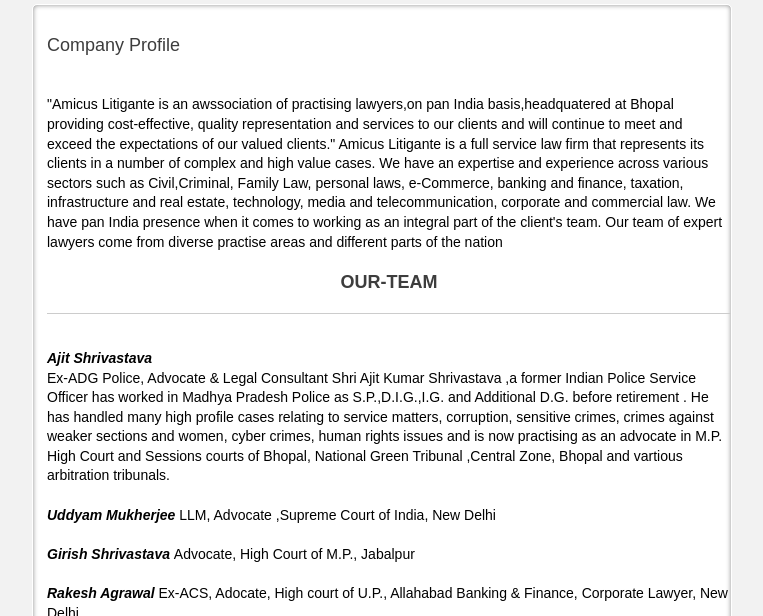
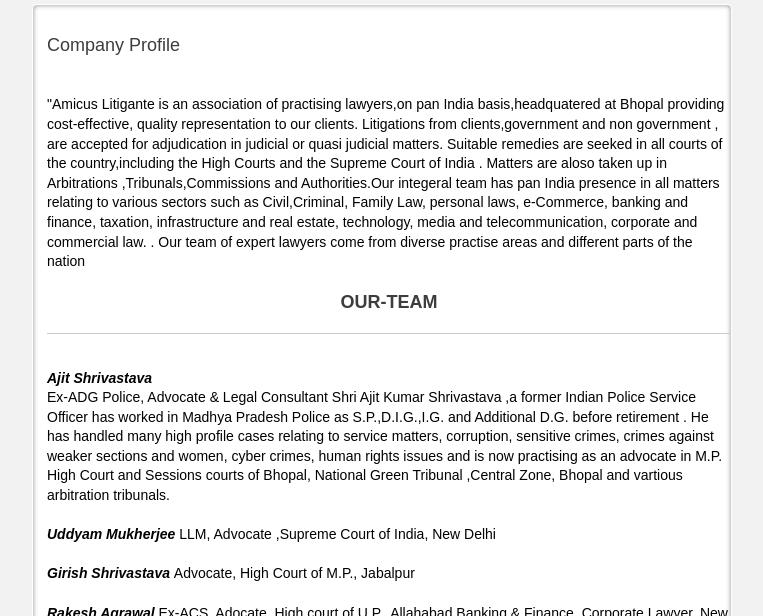
Before and after one commit to amicuslitigante/amicuslitigante.github.io, a plain HTML site: page about.html in a window 1280 px wide. Shown: the part 184-800 px from the top of the page, without its empty margins (258-1021 px from the left). Drawn offline with Linux system fonts and the light colour scheme.

Commit message:
Update about.html

```diff
--- a/about.html
+++ b/about.html
@@ -33,10 +33,11 @@
     <article class="hero clearfix">
 
 	    <h1>  Company Profile  </h1> <br/>
-
-"Amicus Litigante is an awssociation of practising lawyers,on pan India basis,headquatered at Bhopal providing  cost-effective, quality representation and services to our clients and will continue to meet and exceed the expectations of our valued clients."
-Amicus Litigante  is a full service law firm that represents its clients in a number of complex and high value cases. We have an expertise and experience across various sectors such  as Civil,Criminal, Family Law, personal laws, e-Commerce, banking and finance, taxation, infrastructure and real estate, technology, media and telecommunication, corporate and commercial law.
-We  have pan India presence  when it comes to working as an integral part of the client's team. Our team of expert lawyers come from diverse practise areas and different parts of the nation
+ "Amicus Litigante is an association of practising lawyers,on pan India basis,headquatered at Bhopal providing  cost-effective, quality representation  to our clients.
+	    Litigations from clients,government and non government , are accepted for adjudication in judicial or quasi judicial matters.
+	    Suitable remedies are seeked in all courts of the country,including the High Courts and the Supreme Court of India .
+	    Matters are aloso taken up in Arbitrations ,Tribunals,Commissions and Authorities.Our integeral team has pan India presence in all matters relating to  various sectors such  as Civil,Criminal, Family Law, personal laws, e-Commerce, banking and finance, taxation, infrastructure and real estate, technology, media and telecommunication, corporate and commercial law.
+. Our team of expert lawyers come from diverse practise areas and different parts of the nation
 <br/>
 
     	<center><h1><strong>OUR-TEAM</strong></h1></center>
```
